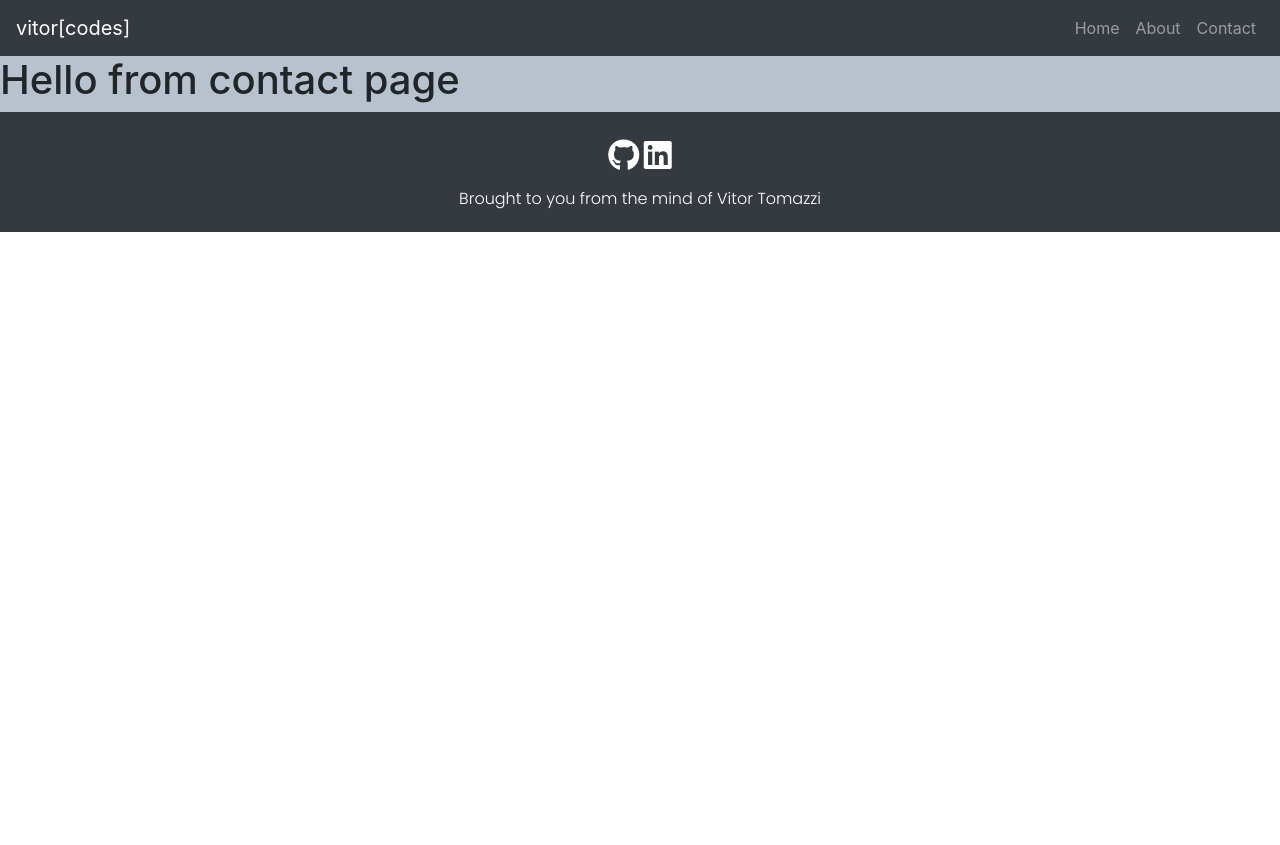
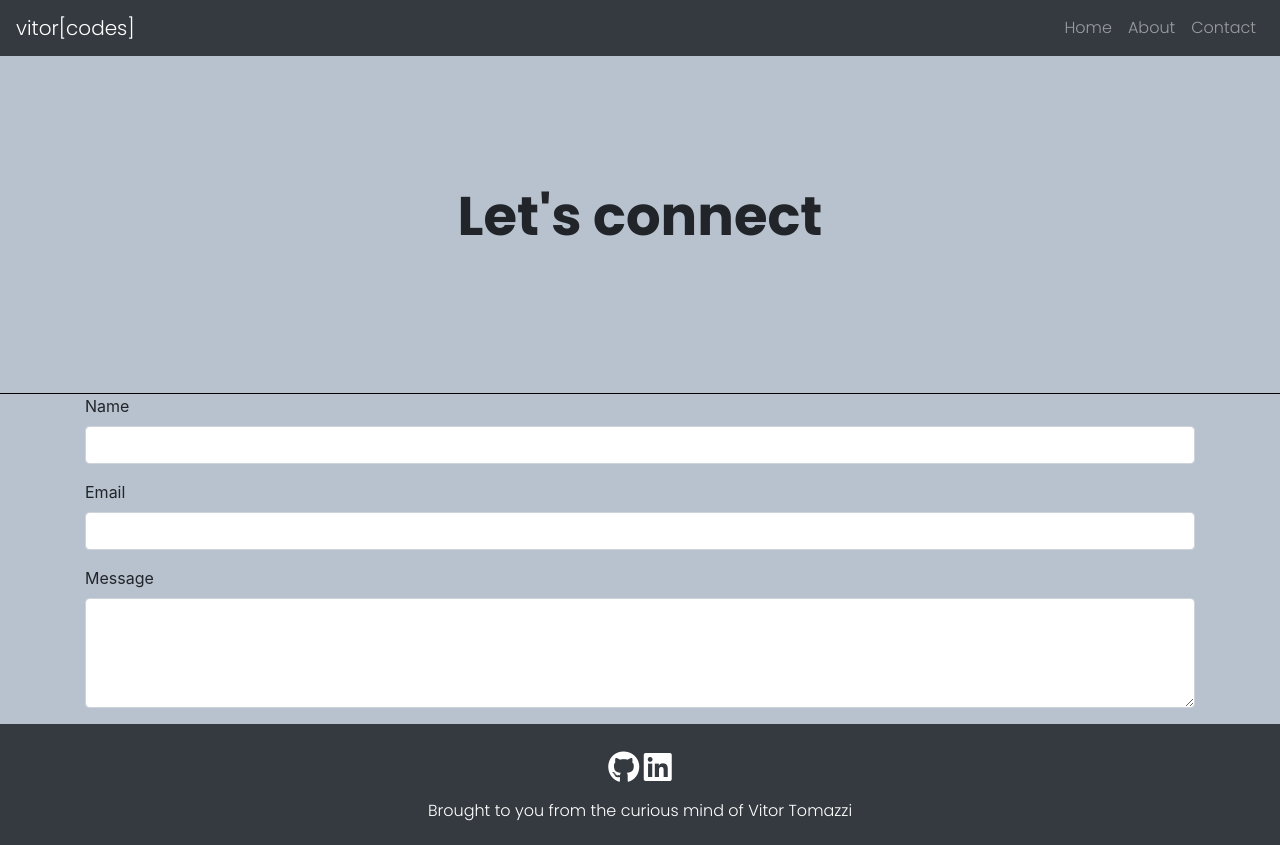
Before and after one commit to VitorTomazzi/port-proj, a React (Create React App) app: page /contact in a window 1280 px wide. Before the commit the page ends 800 px from the top, so only its background shows below. Built offline with nearby package versions, Linux system fonts and the light colour scheme.

Commit message:
form function

```diff
--- a/package.json
+++ b/package.json
@@ -6,6 +6,7 @@
     "@fortawesome/fontawesome-svg-core": "^1.2.25",
     "@fortawesome/free-solid-svg-icons": "^5.11.2",
     "@fortawesome/react-fontawesome": "^0.1.7",
+    "axios": "^0.19.0",
     "bootstrap": "^4.4.1",
     "react": "^16.12.0",
     "react-bootstrap": "^1.0.0-beta.16",
--- a/src/components/footer.jsx
+++ b/src/components/footer.jsx
@@ -25,7 +25,7 @@ export default class Footer extends Component {
 				<h6
 					className="lfont"
 					style={{ display: 'flex', justifyContent: 'center', color: 'white', marginTop: '1rem' }}>
-					Brought to you from the mind of Vitor Tomazzi
+					Brought to you from the curious mind of Vitor Tomazzi
 				</h6>
 			</footer>
 		);
--- a/src/components/hero.jsx
+++ b/src/components/hero.jsx
@@ -13,7 +13,7 @@ export default class hero extends Component {
 					borderBottom: '.01rem solid black',
 					paddingTop: '8rem',
 					paddingBottom: '8rem'
-					//color: 'white'
+					//color: '#f8f8f8'
 				}}>
 				<Row>
 					<Col className="d-flex justify-content-center align-items-center flex-column">
--- a/src/components/navbar.jsx
+++ b/src/components/navbar.jsx
@@ -5,7 +5,7 @@ import Nav from 'react-bootstrap/Nav';
 export default class NavBar extends Component {
 	render() {
 		return (
-			<Navbar expand="lg" bg="dark" variant="dark">
+			<Navbar className="lfont" expand="lg" bg="dark" variant="dark">
 				<Navbar.Brand href="/">vitor[codes]</Navbar.Brand>
 				<Navbar.Toggle aria-controls="responsive-navbar-nav" />
 				<Navbar.Collapse id="responsive-navbar-nav">
--- a/src/pages/contactpage.jsx
+++ b/src/pages/contactpage.jsx
@@ -1,10 +1,80 @@
 import React, { Component } from 'react';
+import Form from 'react-bootstrap/Form';
+import Button from 'react-bootstrap/Button';
+import Container from 'react-bootstrap/Container';
+
+import Hero from '../components/hero';
 
 export default class ContactPage extends Component {
+	constructor(props) {
+		super(props);
+
+		this.state = {
+			name: '',
+			email: '',
+			message: '',
+			displayed: false,
+			emailSent: false
+		};
+	}
+
+	handleChange = (event) => {
+		const target = event.target;
+		const value = target.type === 'checkbox' ? target.checked : target.value;
+		const name = target.name;
+
+		this.setState({
+			[name]: value
+		});
+	};
+
+	handleSubmit = (event) => {
+		event.preventDefault();
+
+		this.setState({
+			disabled: true
+		});
+	};
+
 	render() {
 		return (
 			<div>
-				<h1>Hello from contact page</h1>
+				<Hero title={this.props.title} />
+				<Container>
+					<Form onSubmit={this.handleSubmit}>
+						<Form.Group>
+							<Form.Label htmlFor="full-name">Name</Form.Label>
+							<Form.Control
+								id="full-name"
+								name="name"
+								type="text"
+								value={this.state.name}
+								onChange={this.handleChange}
+							/>
+						</Form.Group>
+						<Form.Group>
+							<Form.Label htmlFor="email">Email</Form.Label>
+							<Form.Control
+								id="email"
+								name="email"
+								type="email"
+								value={this.state.email}
+								onChange={this.handleChange}
+							/>
+						</Form.Group>
+						<Form.Group>
+							<Form.Label htmlFor="message">Message</Form.Label>
+							<Form.Control
+								id="message"
+								name="message"
+								as="textarea"
+								rows="4"
+								value={this.state.message}
+								onChange={this.handleChange}
+							/>
+						</Form.Group>
+					</Form>
+				</Container>
 			</div>
 		);
 	}
```
Also changed, not shown: 2 other files (tests, documents, lock files or other folders).
